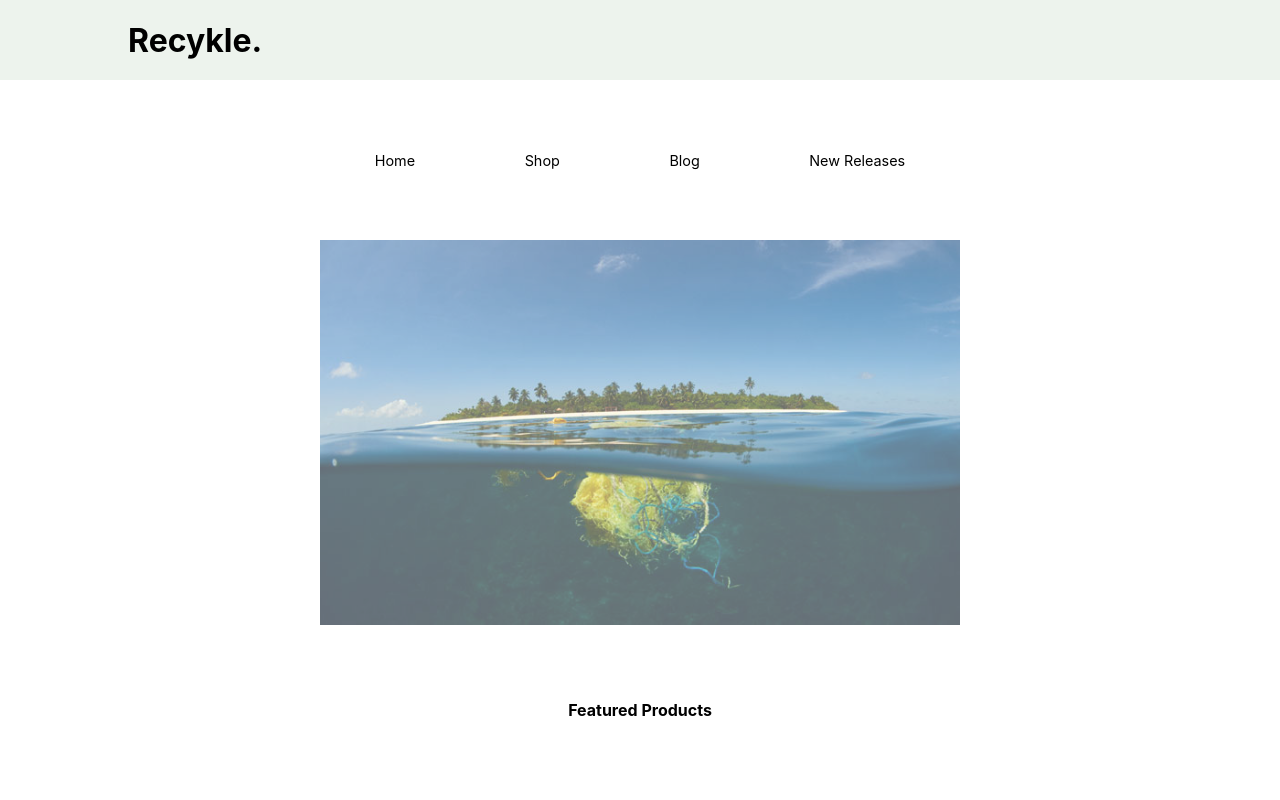
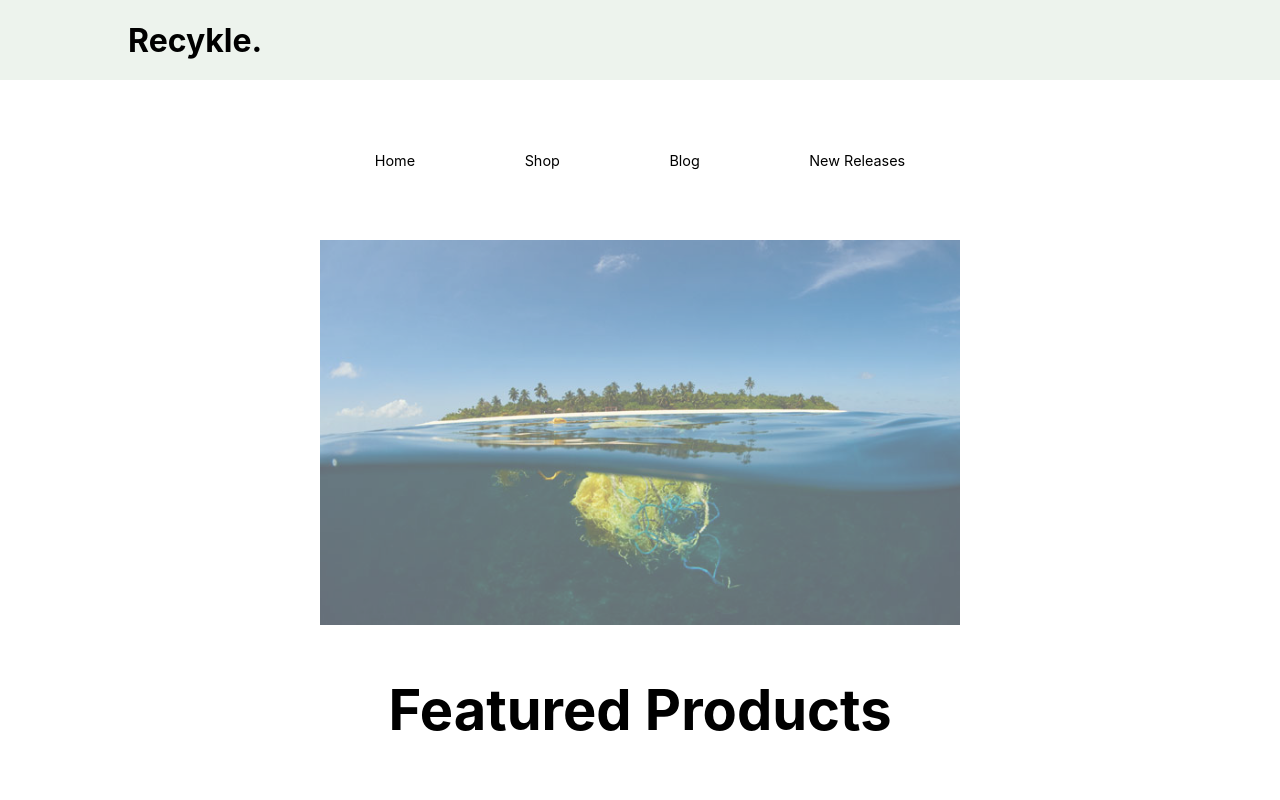
Before and after one commit to aaronnn47/recykle, a React (Create React App) app: page / in a window 1280 px wide. Shown: the top 800 px of the page. Built offline with nearby package versions, Linux system fonts and the light colour scheme; a web font is replaced by a local one.

Commit message:
changed the home feature h3

```diff
--- a/src/Components/Home/Home.css
+++ b/src/Components/Home/Home.css
@@ -182,7 +182,6 @@ a:hover
   .featured-images{
     width: 100%;
     height: 30%;
-    /* background: rgb(185, 247, 185); */
     margin: 0 0;
     display: flex;
     flex-direction: row;
@@ -231,11 +230,15 @@ a:hover
   }
 
   .featured-images{
-    height: 100%;
+    height: 90%;
     width: 100%;
     display: flex;
     justify-content: center;
     align-items: center;
+  }
+
+  .featured-product > h3{
+    font-size: 350%;
   }
 }
 
```
